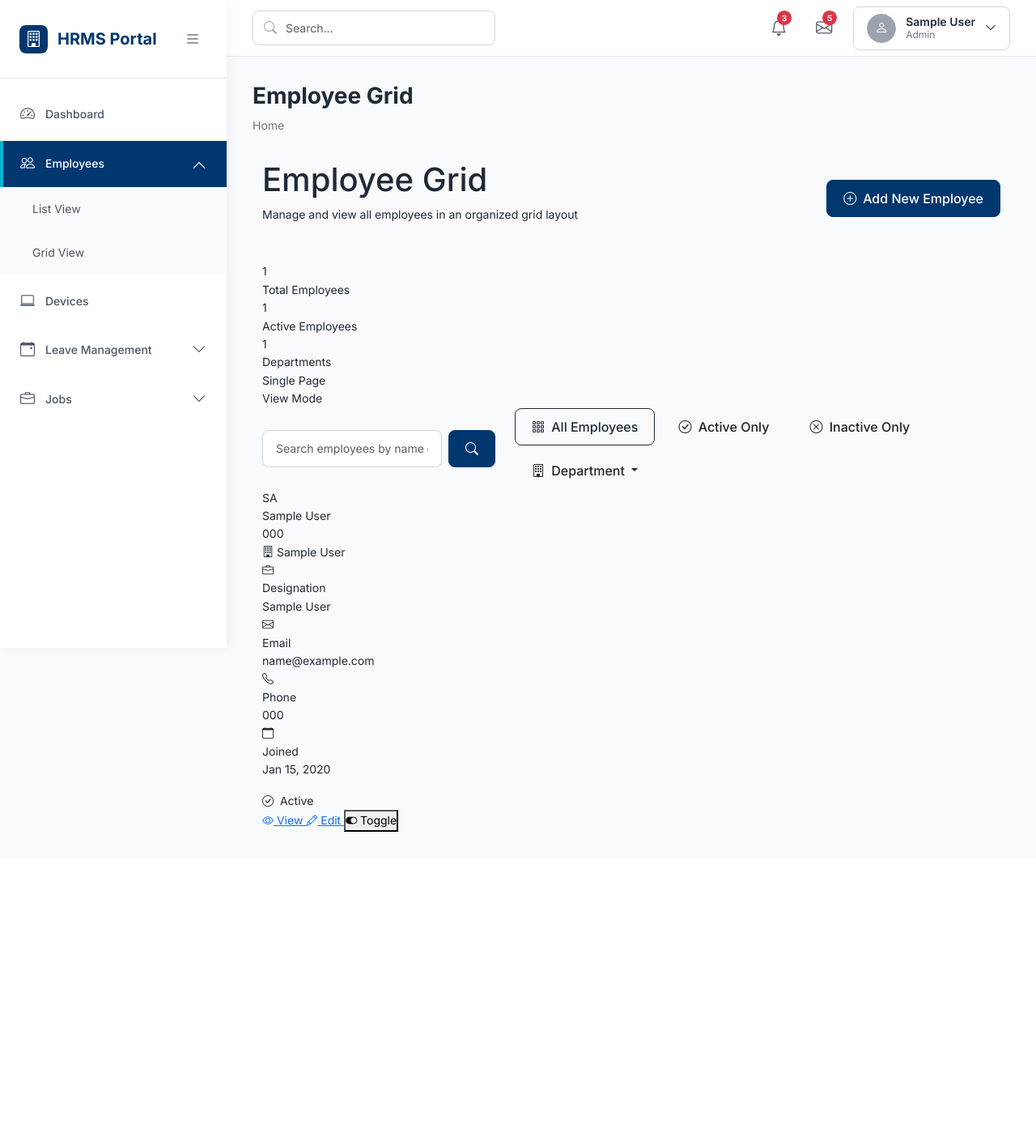
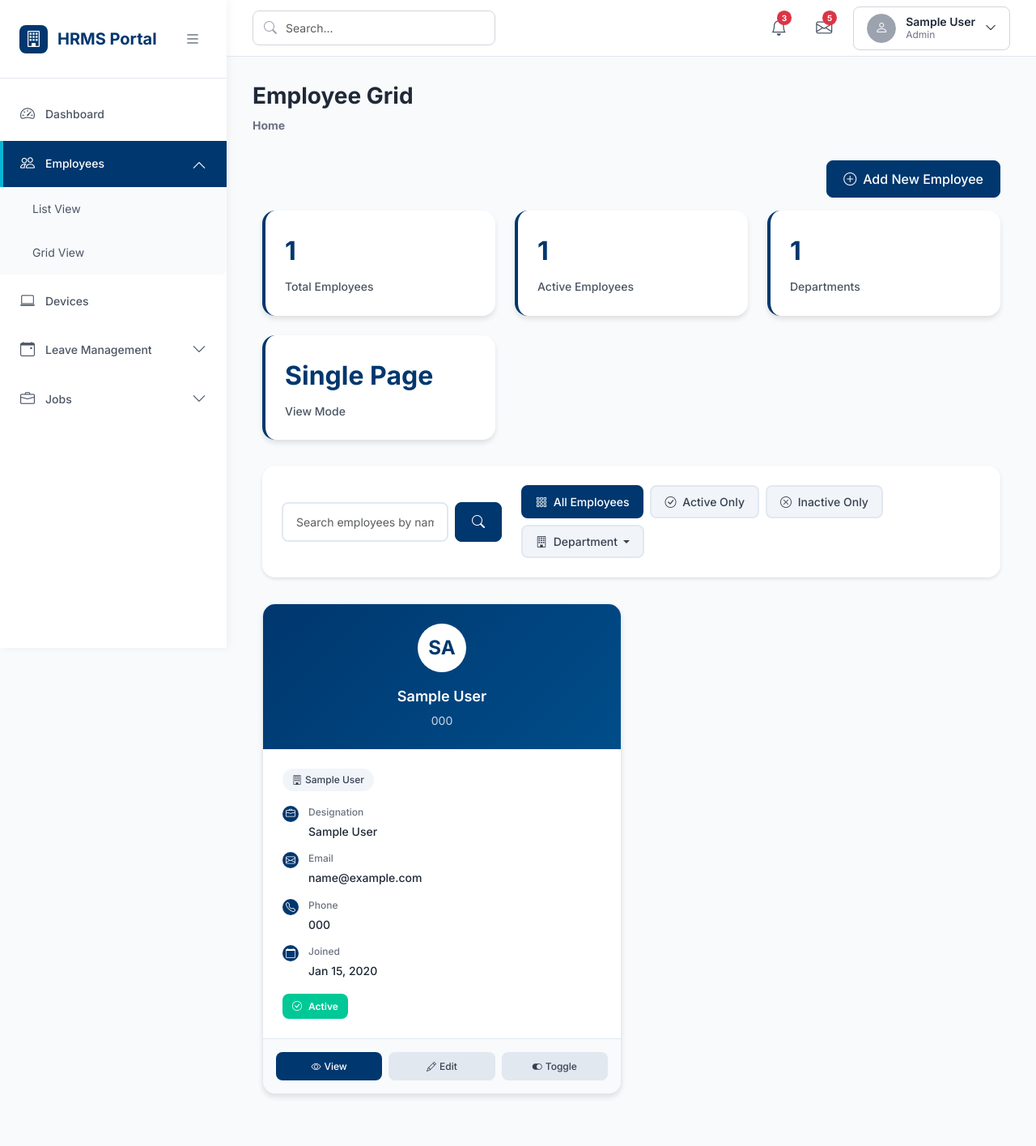
Before and after one commit to jayappgurus/hrms, a Django app: page /employees/grid/ in a window 1280 px wide. Shown: the whole page at 81% size. Before the commit the page ends 1027 px from the top, so only its background shows below. Run offline with Django 4.2, Linux system fonts and the light colour scheme; a user stored in the database is signed in; tables that the repository leaves empty hold one stand-in row (values such as "Sample post").

Commit message:
Updated employee grid styles

```diff
--- /dev/null
+++ b/static/css/employee-grid.css
@@ -0,0 +1,471 @@
+/* Employee Grid Styles - SmartHR Inspired Design */
+
+:root {
+    --primary: #00376e;
+    --primary-light: #004d8a;
+    --primary-dark: #002855;
+    --secondary: #06b6d4;
+    --accent: #00a8ff;
+    --success: #00c896;
+    --warning: #ffc107;
+    --danger: #dc3545;
+    --white: #ffffff;
+    --gray-50: #f8fafc;
+    --gray-100: #f1f5f9;
+    --gray-200: #e2e8f0;
+    --gray-300: #d1d5db;
+    --gray-400: #9ca3af;
+    --gray-500: #6b7280;
+    --gray-600: #4b5563;
+    --gray-700: #374151;
+    --gray-800: #1f2937;
+    --gray-900: #111827;
+}
+
+.page-title {
+    font-size: 2rem;
+    font-weight: 700;
+    margin-bottom: 0.5rem;
+    color: var(--white);
+}
+
+.page-subtitle {
+    font-size: 1rem;
+    opacity: 0.9;
+    margin-bottom: 0;
+}
+
+/* Statistics Section */
+.stats-section {
+    display: grid;
+    grid-template-columns: repeat(auto-fit, minmax(250px, 1fr));
+    gap: 1.5rem;
+    margin-bottom: 2rem;
+}
+
+.stat-card {
+    background: var(--white);
+    border-radius: 1rem;
+    padding: 1.5rem;
+    box-shadow: 0 4px 6px rgba(0, 0, 0, 0.1);
+    border-left: 4px solid var(--primary);
+    transition: all 0.3s ease;
+}
+
+.stat-card:hover {
+    transform: translateY(-2px);
+    box-shadow: 0 8px 15px rgba(0, 0, 0, 0.15);
+}
+
+.stat-number {
+    font-size: 2rem;
+    font-weight: 700;
+    color: var(--primary);
+    margin-bottom: 0.5rem;
+}
+
+.stat-label {
+    font-size: 0.875rem;
+    color: var(--gray-600);
+    font-weight: 500;
+}
+
+/* Search and Filter Section */
+.search-filter-section {
+    background: var(--white);
+    border-radius: 1rem;
+    padding: 1.5rem;
+    margin-bottom: 2rem;
+    box-shadow: 0 2px 4px rgba(0, 0, 0, 0.1);
+}
+
+.search-input {
+    border: 2px solid var(--gray-200);
+    border-radius: 0.5rem;
+    padding: 0.75rem 1rem;
+    transition: all 0.3s ease;
+}
+
+.search-input:focus {
+    border-color: var(--primary);
+    box-shadow: 0 0 0 3px rgba(0, 55, 110, 0.1);
+    outline: none;
+}
+
+.filter-btn {
+    background: var(--gray-100);
+    border: 2px solid var(--gray-200);
+    border-radius: 0.5rem;
+    padding: 0.5rem 1rem;
+    font-size: 0.875rem;
+    font-weight: 500;
+    transition: all 0.3s ease;
+    color: var(--gray-700);
+}
+
+.filter-btn:hover {
+    background: var(--gray-200);
+    border-color: var(--primary);
+    color: var(--primary);
+}
+
+.filter-btn.active {
+    background: var(--primary);
+    border-color: var(--primary);
+    color: var(--white);
+}
+
+/* Employee Grid Layout */
+.employee-grid {
+    display: grid;
+    grid-template-columns: repeat(auto-fill, minmax(350px, 1fr));
+    gap: 1.5rem;
+    margin-bottom: 2rem;
+}
+
+/* Employee Card Styles */
+.employee-card {
+    background: var(--white);
+    border-radius: 1rem;
+    overflow: hidden;
+    box-shadow: 0 4px 6px rgba(0, 0, 0, 0.1);
+    transition: all 0.3s ease;
+    border: 1px solid var(--gray-200);
+}
+
+.employee-card:hover {
+    transform: translateY(-4px);
+    box-shadow: 0 12px 24px rgba(0, 0, 0, 0.15);
+}
+
+/* Employee Header */
+.employee-header {
+    background: linear-gradient(135deg, var(--primary) 0%, var(--primary-light) 100%);
+    color: var(--white);
+    padding: 1.5rem;
+    text-align: center;
+}
+
+.employee-avatar {
+    width: 60px;
+    height: 60px;
+    background: var(--white);
+    color: var(--primary);
+    border-radius: 50%;
+    display: flex;
+    align-items: center;
+    justify-content: center;
+    font-size: 1.5rem;
+    font-weight: 700;
+    margin: 0 auto 1rem;
+}
+
+.employee-name {
+    font-size: 1.125rem;
+    font-weight: 600;
+    margin-bottom: 0.25rem;
+}
+
+.employee-code {
+    font-size: 0.875rem;
+    opacity: 0.8;
+}
+
+/* Employee Body */
+.employee-body {
+    padding: 1.5rem;
+}
+
+.department-badge {
+    background: var(--gray-100);
+    color: var(--gray-700);
+    padding: 0.25rem 0.75rem;
+    border-radius: 1rem;
+    font-size: 0.75rem;
+    font-weight: 500;
+    display: inline-block;
+    margin-bottom: 1rem;
+}
+
+.employee-info {
+    margin-bottom: 1rem;
+}
+
+.info-item {
+    display: flex;
+    align-items: flex-start;
+    margin-bottom: 0.75rem;
+    gap: 0.75rem;
+}
+
+.info-icon {
+    width: 20px;
+    height: 20px;
+    background: var(--primary);
+    color: var(--white);
+    border-radius: 50%;
+    display: flex;
+    align-items: center;
+    justify-content: center;
+    font-size: 0.75rem;
+    flex-shrink: 0;
+    margin-top: 2px;
+}
+
+.info-content {
+    flex: 1;
+}
+
+.info-label {
+    font-size: 0.75rem;
+    color: var(--gray-500);
+    font-weight: 500;
+    margin-bottom: 0.25rem;
+}
+
+.info-value {
+    font-size: 0.875rem;
+    color: var(--gray-800);
+    font-weight: 500;
+}
+
+/* Status Badge */
+.status-badge {
+    padding: 0.375rem 0.75rem;
+    border-radius: 0.5rem;
+    font-size: 0.75rem;
+    font-weight: 600;
+    display: inline-flex;
+    align-items: center;
+    gap: 0.25rem;
+}
+
+.status-badge.active {
+    background: var(--success);
+    color: var(--white);
+}
+
+.status-badge.inactive {
+    background: var(--danger);
+    color: var(--white);
+}
+
+.status-badge.probation {
+    background: var(--warning);
+    color: var(--gray-800);
+}
+
+/* Employee Actions */
+.employee-actions {
+    background: var(--gray-50);
+    padding: 1rem;
+    display: flex;
+    gap: 0.5rem;
+    border-top: 1px solid var(--gray-200);
+}
+
+.action-btn {
+    flex: 1;
+    padding: 0.5rem;
+    border: none;
+    border-radius: 0.5rem;
+    font-size: 0.75rem;
+    font-weight: 500;
+    text-decoration: none;
+    text-align: center;
+    transition: all 0.3s ease;
+    display: flex;
+    align-items: center;
+    justify-content: center;
+    gap: 0.25rem;
+}
+
+.action-btn.primary {
+    background: var(--primary);
+    color: var(--white);
+}
+
+.action-btn.primary:hover {
+    background: var(--primary-dark);
+    color: var(--white);
+}
+
+.action-btn.secondary {
+    background: var(--gray-200);
+    color: var(--gray-700);
+}
+
+.action-btn.secondary:hover {
+    background: var(--gray-300);
+    color: var(--gray-800);
+}
+
+/* Pagination Styles */
+.pagination-container {
+    display: flex;
+    justify-content: center;
+    margin-top: 2rem;
+}
+
+.pagination {
+    display: flex;
+    gap: 0.5rem;
+    list-style: none;
+    padding: 0;
+    margin: 0;
+}
+
+.pagination li {
+    display: flex;
+}
+
+.page-link {
+    padding: 0.5rem 0.75rem;
+    border: 1px solid var(--gray-300);
+    border-radius: 0.5rem;
+    text-decoration: none;
+    color: var(--gray-700);
+    transition: all 0.3s ease;
+    font-weight: 500;
+}
+
+.page-link:hover {
+    background: var(--primary);
+    border-color: var(--primary);
+    color: var(--white);
+}
+
+.page-item.active .page-link {
+    background: var(--primary);
+    border-color: var(--primary);
+    color: var(--white);
+}
+
+/* Responsive Design */
+@media (max-width: 768px) {
+    .stats-section {
+        grid-template-columns: repeat(auto-fit, minmax(200px, 1fr));
+        gap: 1rem;
+    }
+
+    .employee-grid {
+        grid-template-columns: 1fr;
+        gap: 1rem;
+    }
+
+    .search-filter-section {
+        padding: 1rem;
+    }
+
+    .filter-btn {
+        font-size: 0.75rem;
+        padding: 0.375rem 0.75rem;
+    }
+
+    .employee-actions {
+        flex-direction: column;
+    }
+
+    .action-btn {
+        width: 100%;
+    }
+}
+
+@media (max-width: 576px) {
+    .page-header {
+        padding: 1.5rem 0;
+    }
+
+    .page-title {
+        font-size: 1.5rem;
+    }
+
+    .stat-card {
+        padding: 1rem;
+    }
+
+    .stat-number {
+        font-size: 1.5rem;
+    }
+
+    .employee-header {
+        padding: 1rem;
+    }
+
+    .employee-body {
+        padding: 1rem;
+    }
+
+    .info-item {
+        gap: 0.5rem;
+    }
+}
+
+/* Loading and Animation States */
+.employee-card {
+    animation: fadeInUp 0.5s ease-out;
+}
+
+@keyframes fadeInUp {
+    from {
+        opacity: 0;
+        transform: translateY(20px);
+    }
+    to {
+        opacity: 1;
+        transform: translateY(0);
+    }
+}
+
+/* Empty State */
+.empty-state {
+    text-align: center;
+    padding: 3rem;
+    color: var(--gray-500);
+}
+
+.empty-state i {
+    font-size: 3rem;
+    color: var(--gray-400);
+    margin-bottom: 1rem;
+}
+
+.empty-state h3 {
+    font-size: 1.25rem;
+    margin-bottom: 0.5rem;
+    color: var(--gray-600);
+}
+
+.empty-state p {
+    font-size: 1rem;
+    margin-bottom: 1.5rem;
+}
+
+/* Dropdown Styles */
+.dropdown-menu {
+    background: var(--white);
+    border: 1px solid var(--gray-200);
+    border-radius: 0.5rem;
+    box-shadow: 0 4px 6px rgba(0, 0, 0, 0.1);
+    padding: 0.5rem 0;
+    min-width: 200px;
+}
+
+.dropdown-item {
+    padding: 0.5rem 1rem;
+    color: var(--gray-700);
+    text-decoration: none;
+    display: block;
+    transition: all 0.3s ease;
+    font-size: 0.875rem;
+}
+
+.dropdown-item:hover {
+    background: var(--primary);
+    color: var(--white);
+}
+
+.dropdown-item:focus {
+    background: var(--primary);
+    color: var(--white);
+}
--- a/templates/employees/employee_grid.html
+++ b/templates/employees/employee_grid.html
@@ -11,18 +11,12 @@
 
 {% block content %}
 <!-- Page Header -->
-<div class="page-header">
-    <div class="container-fluid">
-        <div class="row align-items-center">
-            <div class="col-md-6">
-                <h1 class="page-title">Employee Grid</h1>
-                <p class="page-subtitle">Manage and view all employees in an organized grid layout</p>
-            </div>
-            <div class="col-md-6 text-md-end">
-                <a href="{% url 'employees:employee_add' %}" class="btn btn-primary">
-                    <i class="bi bi-plus-circle me-2"></i>Add New Employee
-                </a>
-            </div>
+<div class="container-fluid">
+    <div class="row align-items-center">
+        <div class="col-md-12 text-md-end mb-3">
+            <a href="{% url 'employees:employee_add' %}" class="btn btn-primary">
+                <i class="bi bi-plus-circle me-2"></i>Add New Employee
+            </a>
         </div>
     </div>
 </div>
```
